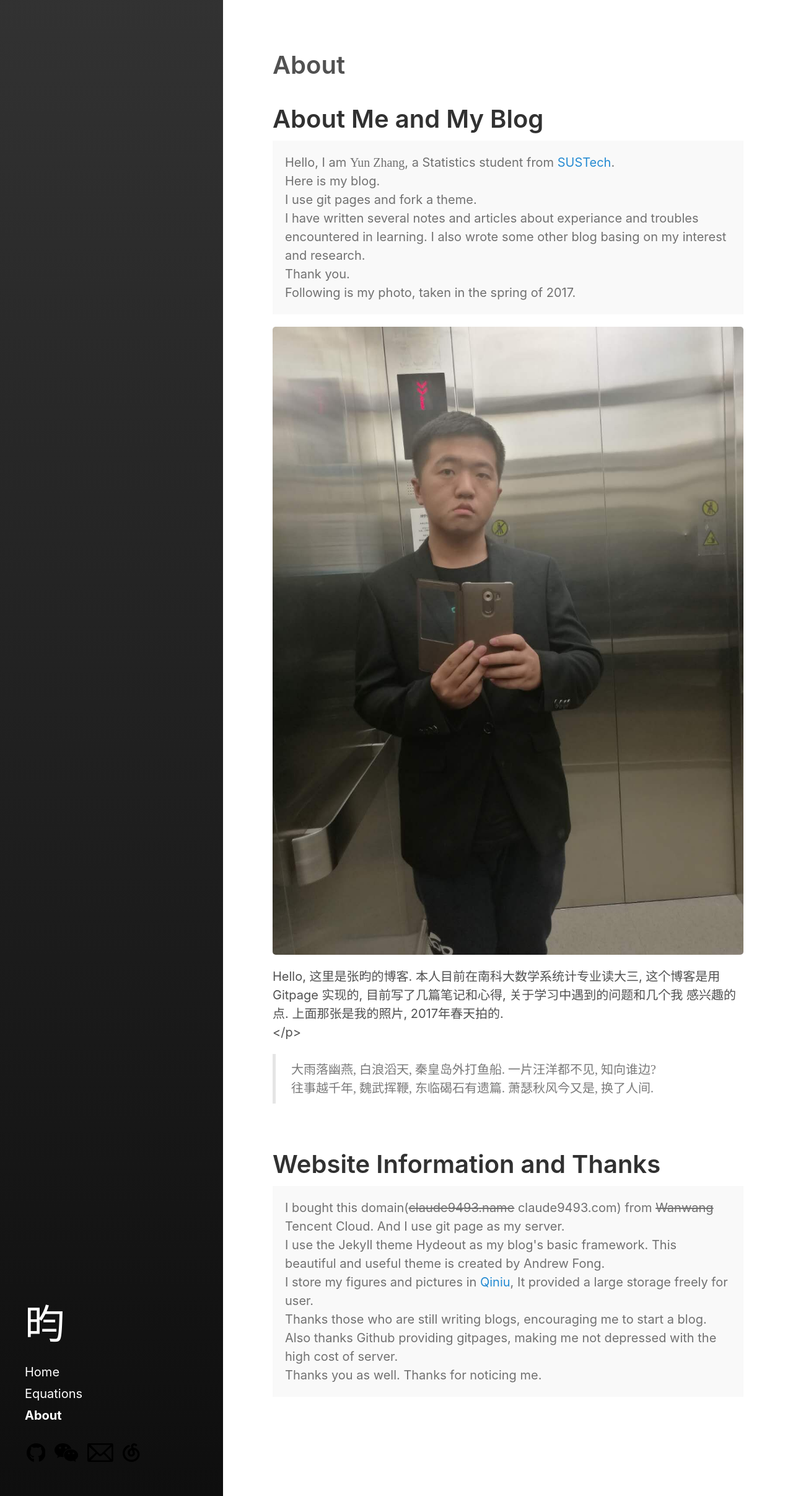
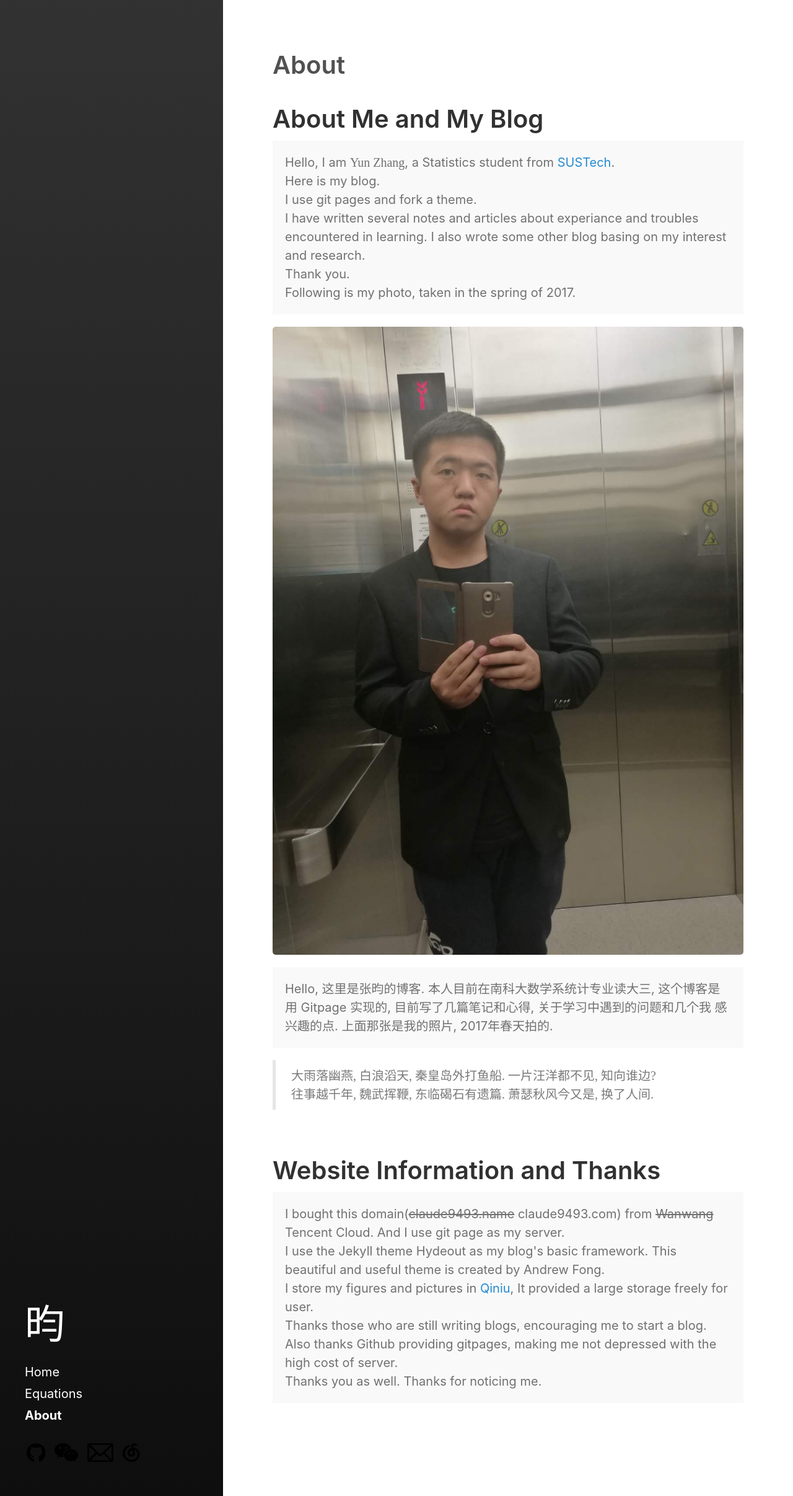
Before and after one commit to claude9493/claude9493.github.io, a Jekyll site: the page built from about.md, in a window 1280 px wide. Shown: the whole page at 62% size. Built offline with Jekyll 4.4.1, drawn with Linux system fonts in a browser that asks for light colours.

Commit message:
Update about.md

```diff
--- a/about.md
+++ b/about.md
@@ -16,6 +16,7 @@ sidebar_link: true
 
   ![](/images/ME.jpg)
 
+<p class="message">
   Hello, 这里是张昀的博客. 本人目前在南科大数学系统计专业读大三, 这个博客是用 Gitpage 实现的, 目前写了几篇笔记和心得, 关于学习中遇到的问题和几个我   感兴趣的点. 上面那张是我的照片, 2017年春天拍的.<br>
   </p>
   <blockquote><font face = "STFangsong">
```
